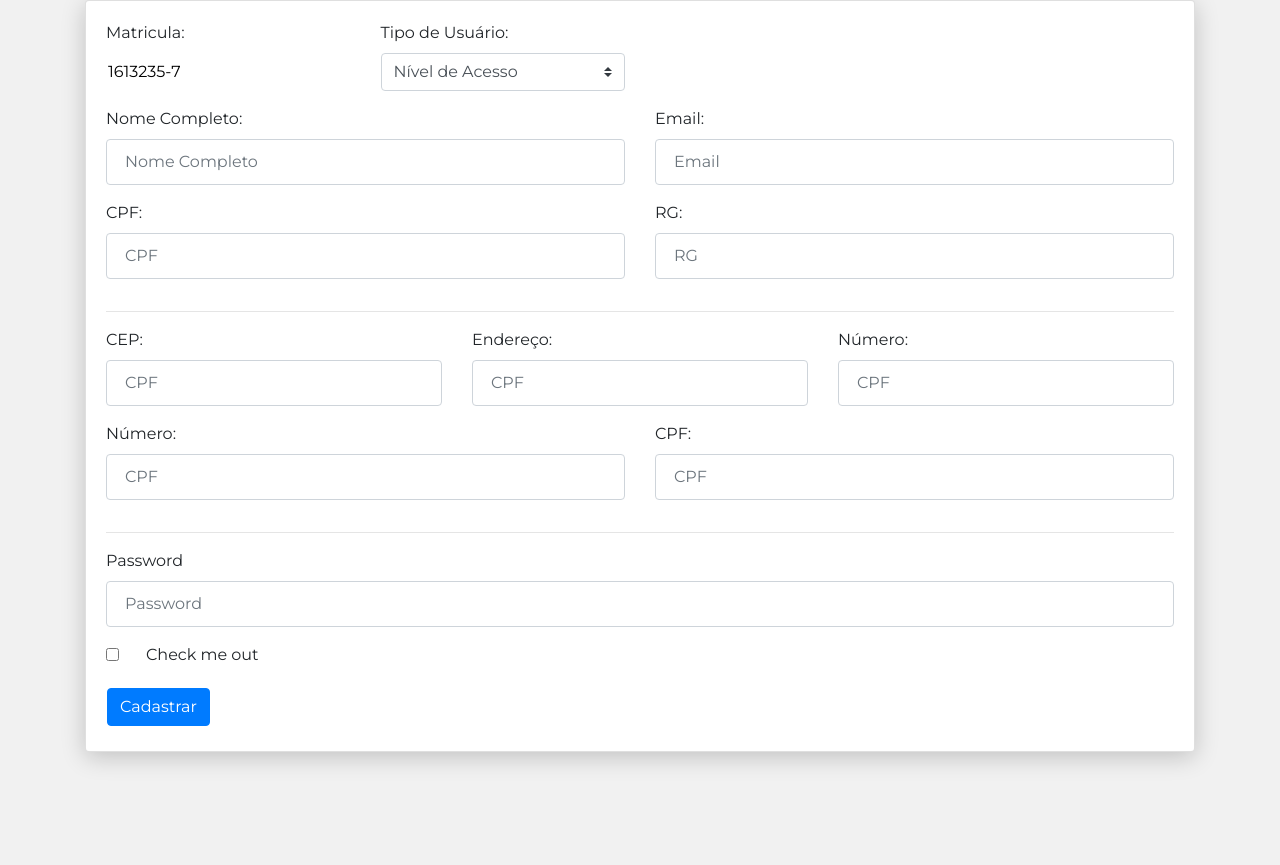
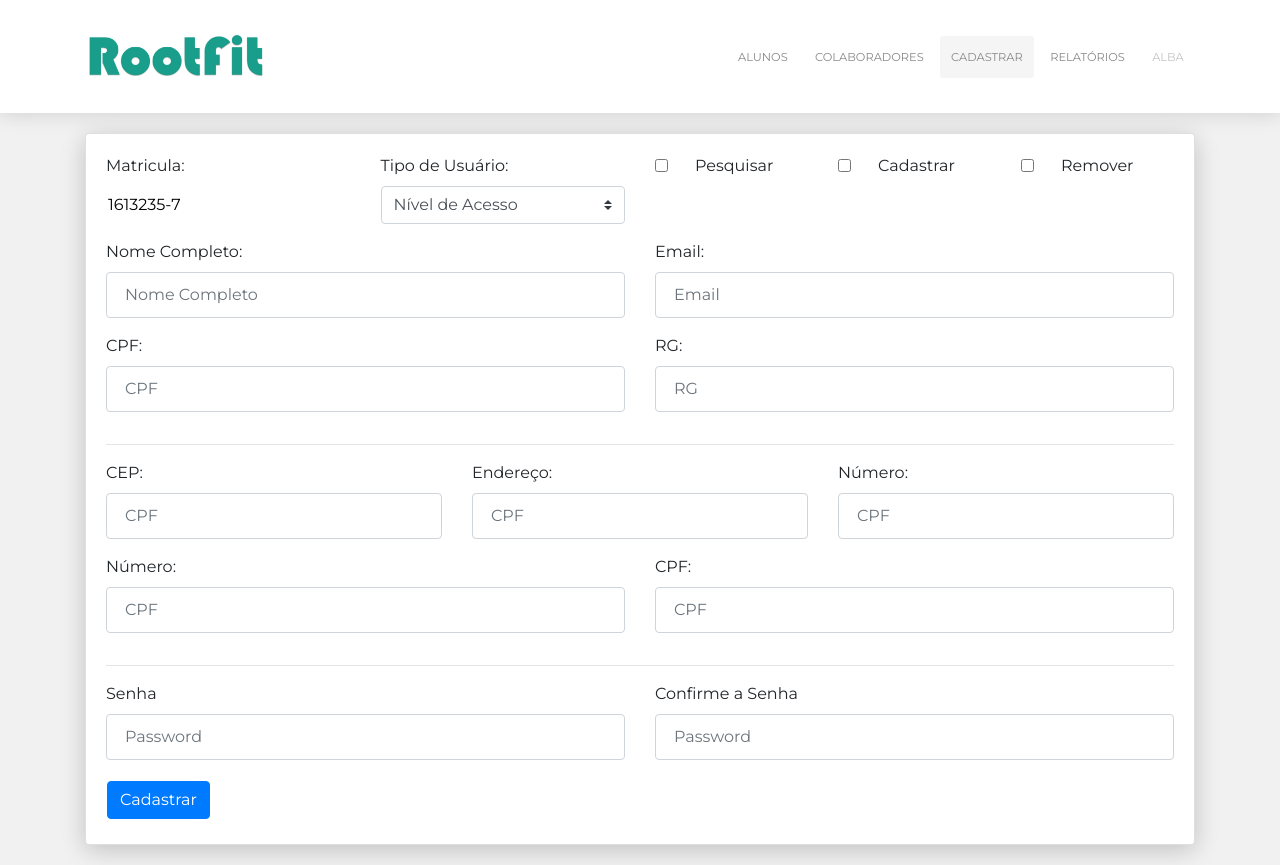
Before and after one commit to AdrianoModa/rootFit-app-PA2, an Angular app in the folder rootFit-front/: page /cadastrar-usuario in a window 1280 px wide. Before the commit the page ends 800 px from the top, so only its background shows below. Built offline with nearby package versions, Linux system fonts and the light colour scheme.

Commit message:
Reformulando os formulário de cadastro

```diff
--- a/rootFit-front/src/app/app.component.html
+++ b/rootFit-front/src/app/app.component.html
@@ -1,3 +1,3 @@
 <!--The content below is only a placeholder and can be replaced.-->
-<!--<app-menu></app-menu>-->
+<app-menu></app-menu>
 <router-outlet></router-outlet>
--- a/rootFit-front/src/app/cadastrar-usuario/cadastrar-usuario.component.html
+++ b/rootFit-front/src/app/cadastrar-usuario/cadastrar-usuario.component.html
@@ -1,8 +1,6 @@
 <div class="container">
 <div class="card">
   <div class="card-body">
-
-
   <form>
       <div class="row">
           <div class="col-lg-3">
@@ -22,6 +20,24 @@
                     </select>
                 </div>
               </div>
+                <div class="col-lg-2">
+                    <div class="form-group form-check">
+                        <input type="checkbox" class="form-check-input" id="exampleCheck1">
+                        <label class="form-check-label" for="exampleCheck1">Pesquisar</label>
+                    </div>
+                </div>
+                <div class="col-lg-2">
+                    <div class="form-group form-check">
+                        <input type="checkbox" class="form-check-input" id="exampleCheck1">
+                        <label class="form-check-label" for="exampleCheck1">Cadastrar</label>
+                    </div>
+                </div>
+                <div class="col-lg-2">
+                    <div class="form-group form-check">
+                        <input type="checkbox" class="form-check-input" id="exampleCheck1">
+                        <label class="form-check-label" for="exampleCheck1">Remover</label>
+                    </div>
+                </div>
         </div>
     <div class="row">
       <div class="col-lg-6">
@@ -92,14 +108,20 @@
                   </div>
       </div>
       <hr/>
-    <div class="form-group">
-      <label for="exampleInputPassword1">Password</label>
-      <input type="password" class="form-control" id="exampleInputPassword1" placeholder="Password">
-    </div>
-    <div class="form-group form-check">
-      <input type="checkbox" class="form-check-input" id="exampleCheck1">
-      <label class="form-check-label" for="exampleCheck1">Check me out</label>
-    </div>
+      <div class="row">
+        <div class="col-lg-6">
+            <div class="form-group">
+                <label for="exampleInputPassword1">Senha</label>
+                <input type="password" class="form-control" id="exampleInputPassword1" placeholder="Password">
+              </div>
+          </div>
+          <div class="col-lg-6">
+            <div class="form-group">
+                <label for="exampleInputPassword1">Confirme a Senha</label>
+                <input type="password" class="form-control" id="exampleInputPassword1" placeholder="Password">
+              </div>
+            </div>
+      </div>
     <button type="submit" class="btn btn-primary">Cadastrar</button>
   </form>
   </div>
--- a/rootFit-front/src/app/colaborador/colaborador.component.html
+++ b/rootFit-front/src/app/colaborador/colaborador.component.html
@@ -10,13 +10,13 @@
               </h5>
             </div>
         </div>
-        <div class="col-lg-6">
+        <!-- <div class="col-lg-6">
           <div class=text-right>
             <button class="btn btn-success" routerLink="/colaborador/adicionar">
               Adicionar <i class="fa fa-plus"></i>
             </button>
           </div>
-        </div>
+        </div> -->
     </div>
     <div class="row">
         <table class="table">
--- a/rootFit-front/src/app/menu/menu.component.html
+++ b/rootFit-front/src/app/menu/menu.component.html
@@ -16,11 +16,14 @@
       <div class="collapse navbar-collapse justify-content-end" id="navigation">
         <ul class="navbar-nav">
               <li [routerLinkActive]="['active']" class ="nav-item">
-                  <a class="nav-link" href="#pablo">Aluno</a>
+                  <a class="nav-link" href="#pablo">Alunos</a>
               </li>
               <li [routerLinkActive]="['active']" class="nav-item">
                   <a class="nav-link" [routerLink]="['colaborador']">Colaboradores</a>
               </li>
+              <li [routerLinkActive]="['active']" class="nav-item">
+                    <a class="nav-link" [routerLink]="['cadastrar-usuario']">Cadastrar</a>
+                </li>
               <li [routerLinkActive]="['active']" class="nav-item">
                 <a class="nav-link" href="#pablo">Relatórios</a>
             </li>
```
